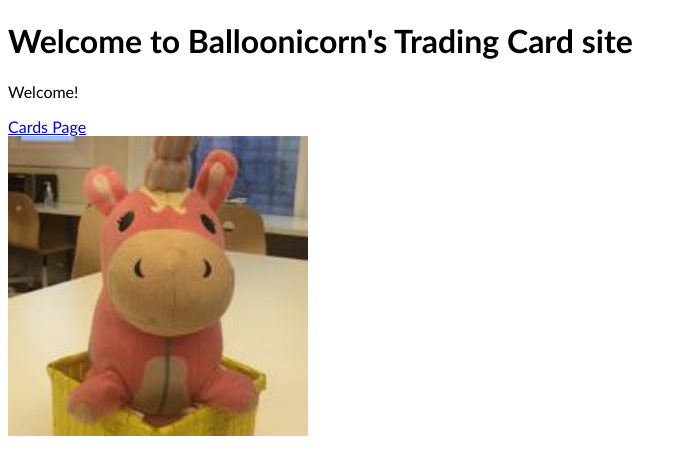
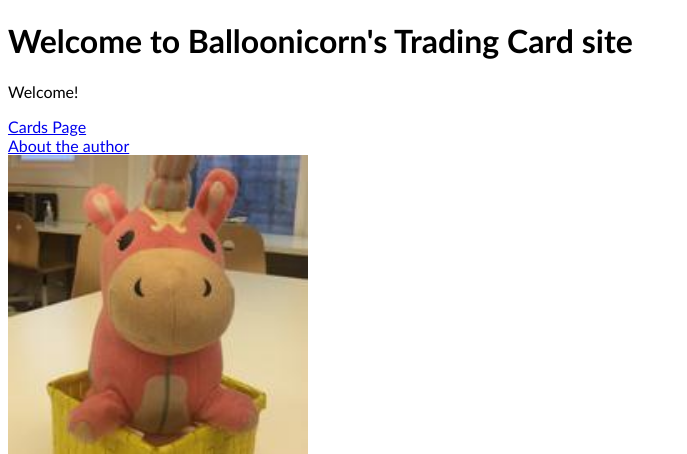
Before and after one commit to jackie-kinsler/react-trading-cards, a Flask app: page / in a window 1280 px wide. Shown: the top 454 px of the page, without its empty margins (0-687 px from the left). Run offline with Flask 2, Linux system fonts and the light colour scheme; some libraries are stand-ins or nearby versions.

Commit message:
Added an about the author page

```diff
--- a/server.py
+++ b/server.py
@@ -16,6 +16,10 @@ def show_cards():
 
     return render_template('cards.html')
 
+@app.route('/author')
+def about_the_author():
+    """Shows 'about the author' page."""
 
+    return render_template('about.html')
 if __name__ == '__main__':
     app.run(debug=True, host='0.0.0.0')
--- a/static/css/site.css
+++ b/static/css/site.css
@@ -16,3 +16,7 @@ body {
   height: auto;
   display: block;
 }
+
+a {
+  display: block;
+}
--- a/static/js/homepage.jsx
+++ b/static/js/homepage.jsx
@@ -6,6 +6,7 @@ class Homepage extends React.Component {
       <div>
         <p>Welcome!</p>
         <a href="/cards">Cards Page</a>
+        <a href="/author">About the author</a>
         <img id="baloonicorn-homepage" src="/static/img/balloonicorn.jpg"
               alt="image of a Balloonicorn"></img>
       </div>
```
Also changed, not shown: templates/about.html (added, +11 -0 lines).
